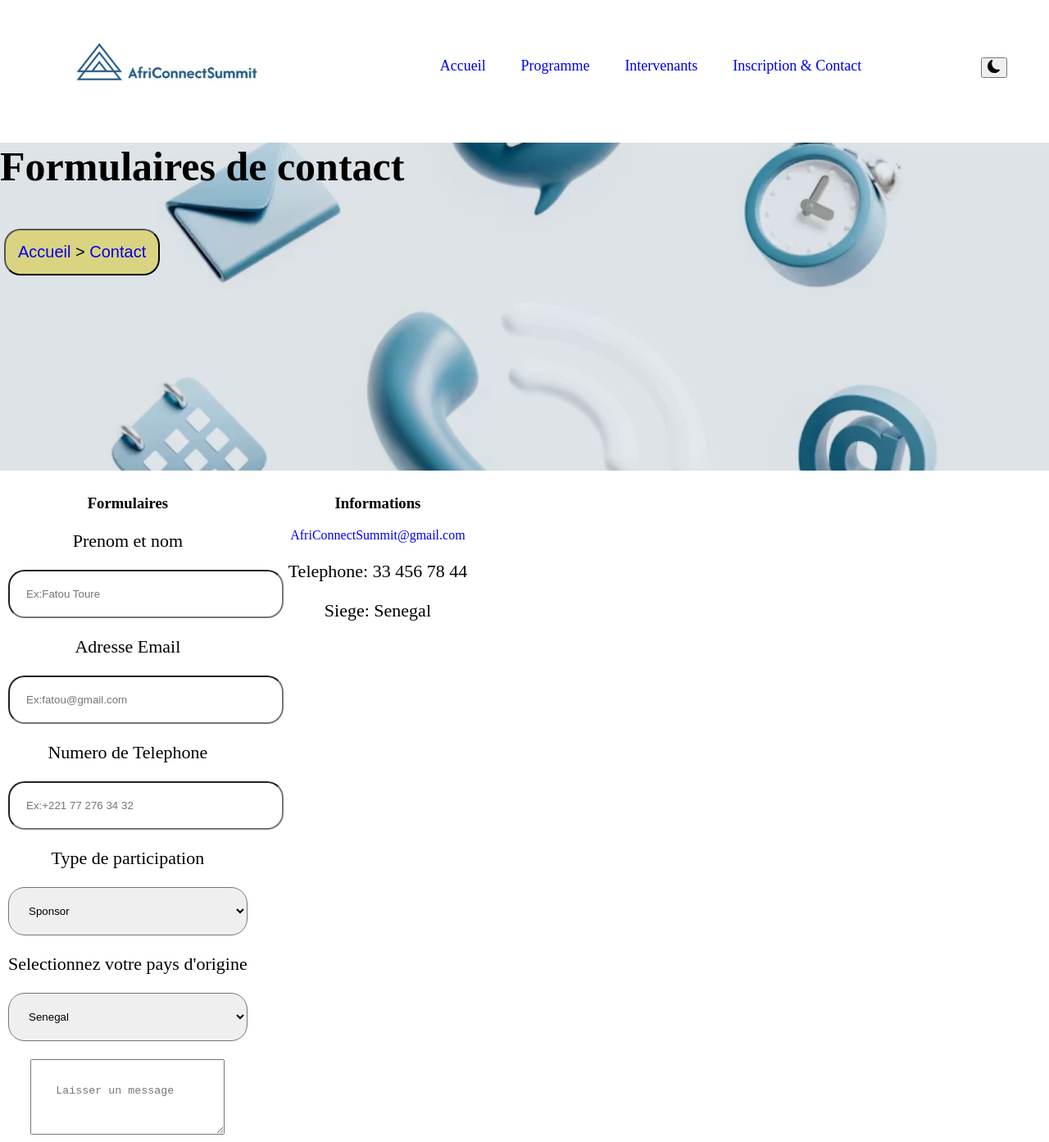
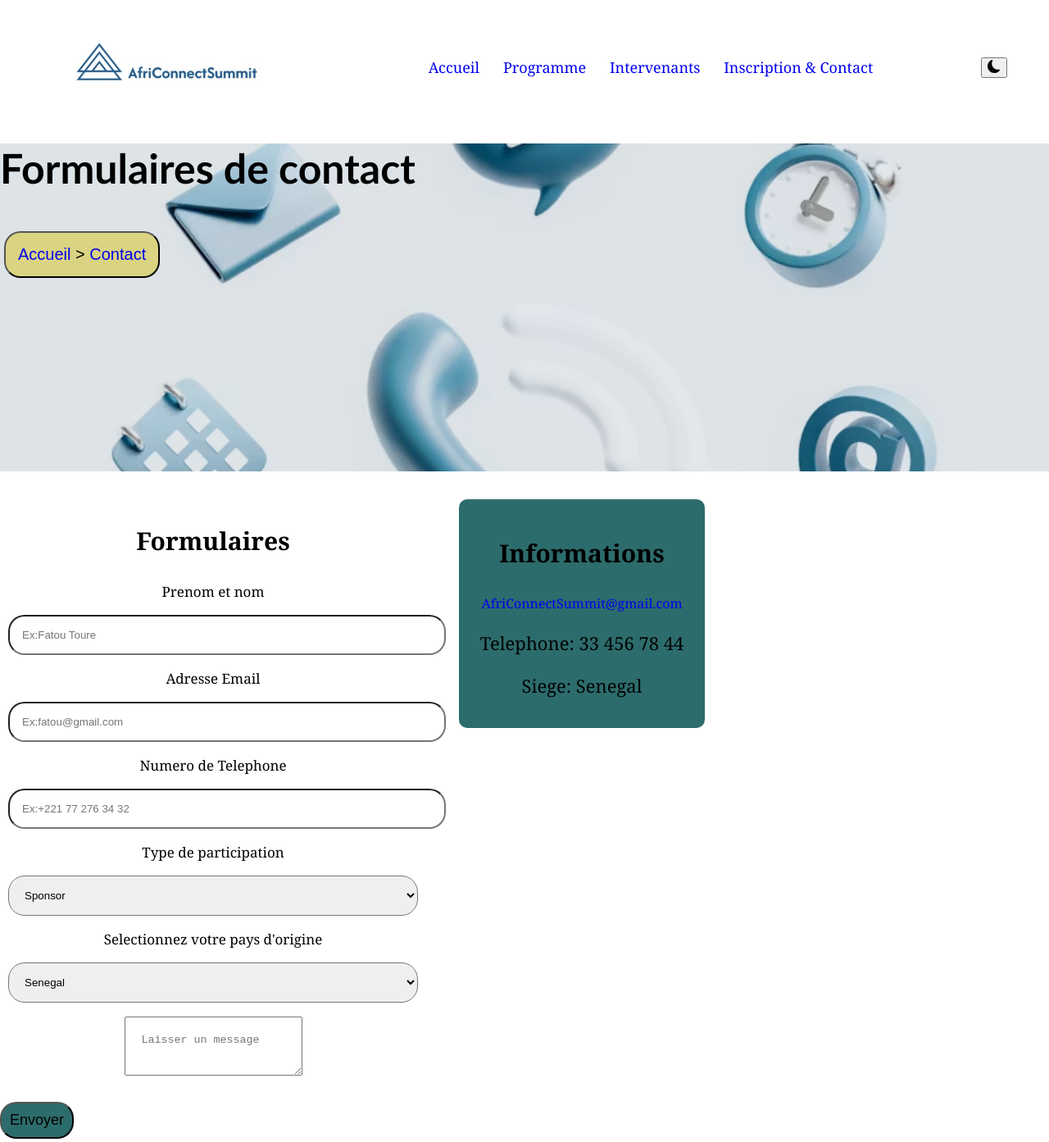
Before and after one commit to AdjaFatou-SENE/SENE-AdjaFatou-AfriConnectSummit, a plain HTML site: page contact.html in a window 1280 px wide. Shown: the top 1393 px of the page at 82% size. Drawn offline with Linux system fonts and the light colour scheme; some icons are missing.

Commit message:
CSS: la police definie, le footer et les formulaires bien structures

```diff
--- a/contact.html
+++ b/contact.html
@@ -47,7 +47,7 @@
 
         <section>
             <div id="disp">
-                <div>
+                <div class="formul">
                     <h3>Formulaires</h3>
 
                     <form>
@@ -98,11 +98,13 @@
                 </div>
 
 
-                <div>
-                    <h3>Informations</h3>
-                    <a href="email">AfriConnectSummit@gmail.com</a>
-                    <p>Telephone: 33 456 78 44</p>
-                    <p>Siege: Senegal</p>
+                <div class="information">
+                    <div class="inf">
+                        <h3>Informations</h3>
+                        <a href="email">AfriConnectSummit@gmail.com</a>
+                        <p>Telephone: 33 456 78 44</p>
+                        <p>Siege: Senegal</p>
+                    </div>
                 </div>
             </div>
             <button id="ooo">Envoyer</button>
--- a/css/style.css
+++ b/css/style.css
@@ -2,16 +2,26 @@ body{
     background-color: #ffffff;
     width: 100%;
     margin: 0;
+    padding-top: 0;
 }
 nav{
     display: flex;
     justify-content: space-around;
     width: 100%;
-    padding: 0;
-    margin-top: 0;
+    max-width: 100%;
+    z-index: 1000;
+    background-color: #ffffff;
 }
 .logo{
     width: 300px;
+}
+
+h1 {
+    font-family: 'Gill Sans', 'Gill Sans MT', Calibri, 'Trebuchet MS', sans-serif;
+}
+
+body{
+    font-family: Cambria, Cochin, Georgia, Times, 'Times New Roman', serif;
 }
 
 #ul{
@@ -67,7 +77,7 @@ p{
     color: #ffffff;
 }
 #div2 img{
-    height: 100%;
+    height: 100vh;
     width: 100%;
     object-fit: cover;
     display: block;
@@ -122,11 +132,18 @@ p{
 #footer{
     display: flex;
 }
-footer p{
-    font-size: 20px;
-}
+
 .foot{
     display: flex;
+    justify-content: space-between;
+    gap: 20px;
+
+}
+.foot p{
+    font-size: 17px;
+}
+.foot div{
+    width: 33%;
 }
 
 #bb{
@@ -248,16 +265,16 @@ th{
 }
 input{
     width: 100%;
-    padding: 20px;
+    padding: 15px;
     border-radius: 20px;
 }
 select{
     width: 100%;
-    padding: 20px;
+    padding: 15px;
     border-radius: 20px;
 }
 textarea{
-    padding: 30px;
+    padding: 20px;
     margin: 0;
 }
 #ooo{
@@ -278,3 +295,27 @@ textarea{
     width: 100%;
     text-align: center;
 }
+
+.formul{
+    max-width: 500px;
+    width: 100%;
+    margin-top: 1.5rem;
+
+}
+
+.information{
+    max-width: 300px;
+    width: 100%;
+    margin-top: 1.5rem;
+}
+form p{
+    font-size: 17px;
+}
+.inf{
+    background-color: #2d6c6c;
+    padding: 15px;
+    border-radius: 10px;
+}
+#disp h3{
+    font-size: 30px;
+}
```
Also changed, not shown: index.html (+2 -0 lines).
